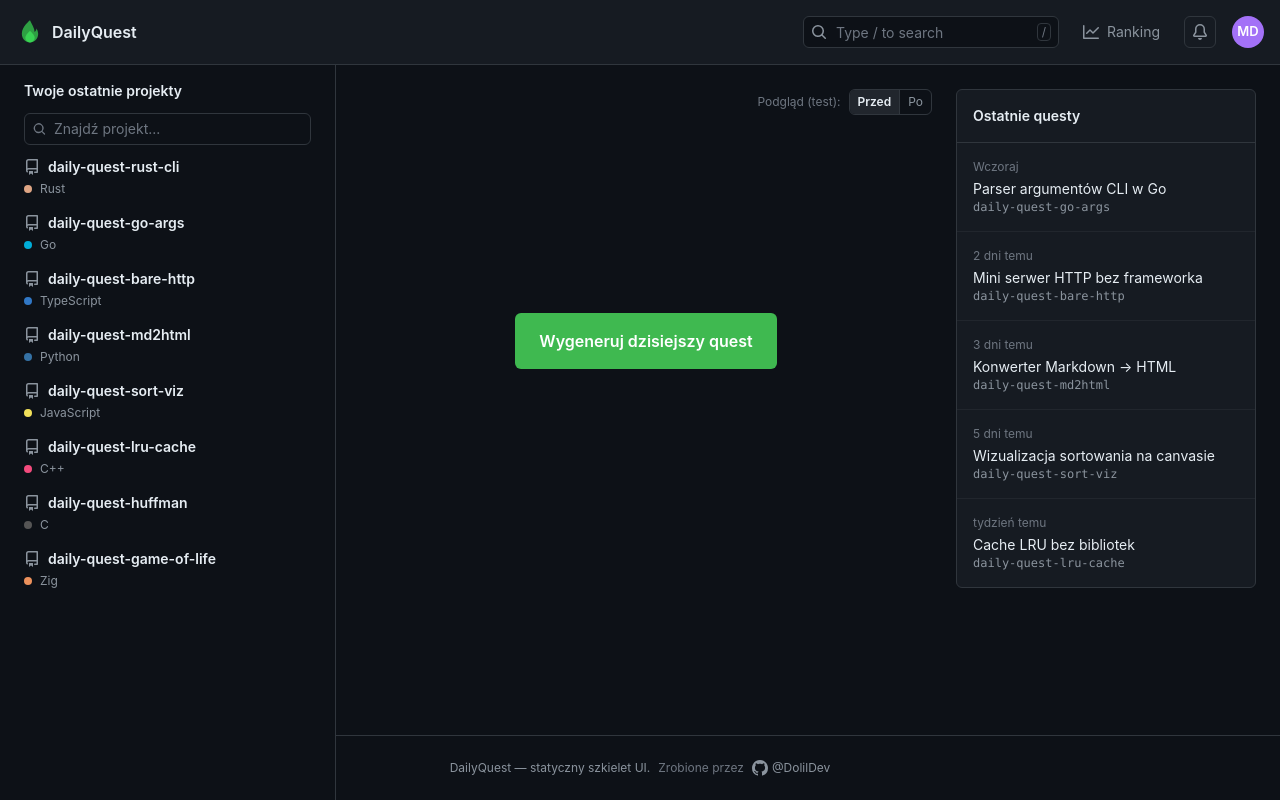
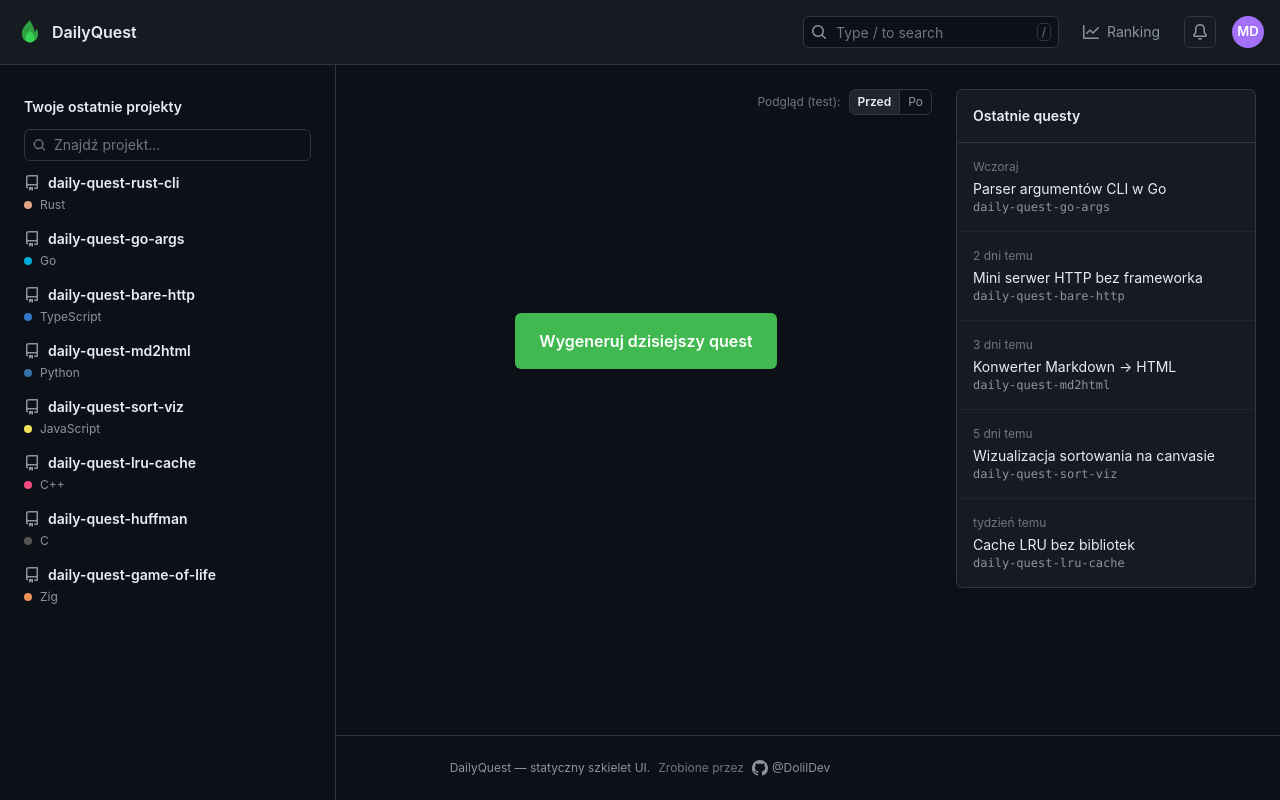
Before and after one commit to DolilDev/NewRepoEveryDay, a Next.js app: page / in a window 1280 px wide. Built offline with nearby package versions, Linux system fonts and the light colour scheme.

Commit message:
Przesuń zawartość panelu projektów o 16px niżej (pt-8)

```diff
--- a/app/page.tsx
+++ b/app/page.tsx
@@ -47,8 +47,8 @@ export default function DashboardPage() {
       <aside className="flex flex-col border-b border-gh-border bg-gh-bg lg:fixed lg:bottom-0 lg:left-0 lg:top-16 lg:z-10 lg:w-[336px] lg:border-b-0 lg:border-r lg:border-t">
         {/* Równa kolumna 287px wyśrodkowana w panelu 336px (49px marginesu).
             Nagłówek, pole wyszukiwania i lista mają tę samą lewą i prawą krawędź.
-            pt-4 daje 16px odstępu POD linią navbara, zanim zacznie się nagłówek. */}
-        <div className="mx-auto flex w-[287px] flex-1 flex-col pt-4 lg:min-h-0">
+            pt-8 daje 32px odstępu POD linią navbara, zanim zacznie się nagłówek. */}
+        <div className="mx-auto flex w-[287px] flex-1 flex-col pt-8 lg:min-h-0">
           <header className="pb-3 text-sm font-semibold text-gh-text">
             Twoje ostatnie projekty
           </header>
```
